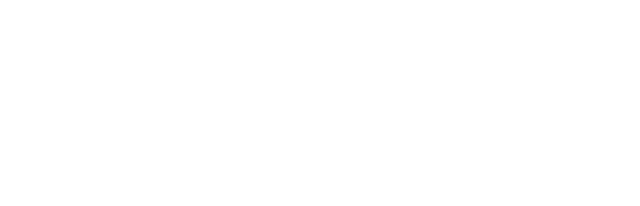
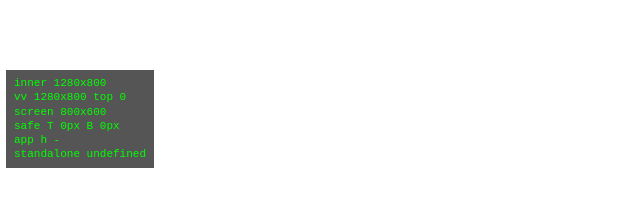
Before and after one commit to FaceArena/Luna-Ai-, a website: page index.html in a window 1280 px wide. Shown: the whole page, without its empty margins (0-640 px from the left). Drawn offline with Linux system fonts and the light colour scheme.

Commit message:
Add temporary iOS viewport diagnostics for Home Screen testing

```diff
--- a/index.html
+++ b/index.html
@@ -79,6 +79,21 @@
 })();
 </script>
 
+
+<script>
+addEventListener('load', () => {
+  const d = document.createElement('pre');
+  d.style.cssText = 'position:fixed;left:6px;top:70px;z-index:99999;margin:0;padding:6px 8px;font:11px/1.3 monospace;color:#0f0;background:#000a;pointer-events:none';
+  const p = document.createElement('div');
+  p.style.cssText = 'position:fixed;visibility:hidden;padding:env(safe-area-inset-top) 0 env(safe-area-inset-bottom)';
+  document.body.append(p, d);
+  const upd = () => { const v = visualViewport, cs = getComputedStyle(p), a = document.getElementById('app');
+    d.textContent = `inner ${innerWidth}x${innerHeight}\nvv ${Math.round(v.width)}x${Math.round(v.height)} top ${Math.round(v.offsetTop)}\nscreen ${screen.width}x${screen.height}\nsafe T ${cs.paddingTop} B ${cs.paddingBottom}\napp h ${a ? Math.round(a.getBoundingClientRect().height) : '-'}\nstandalone ${navigator.standalone}`; };
+  visualViewport.addEventListener('resize', upd); visualViewport.addEventListener('scroll', upd);
+  setInterval(upd, 400); upd();
+});
+</script>
+
 </head>
 <body>
 <div class="bg"><i></i><i></i><i></i><div class="spot"></div></div>
```
